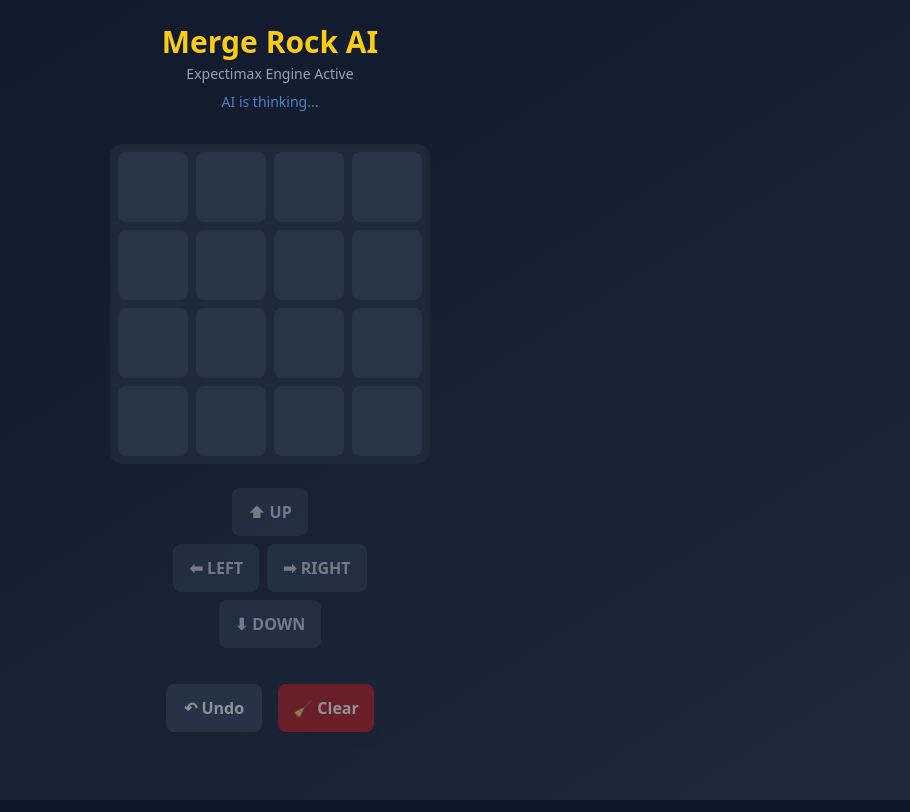
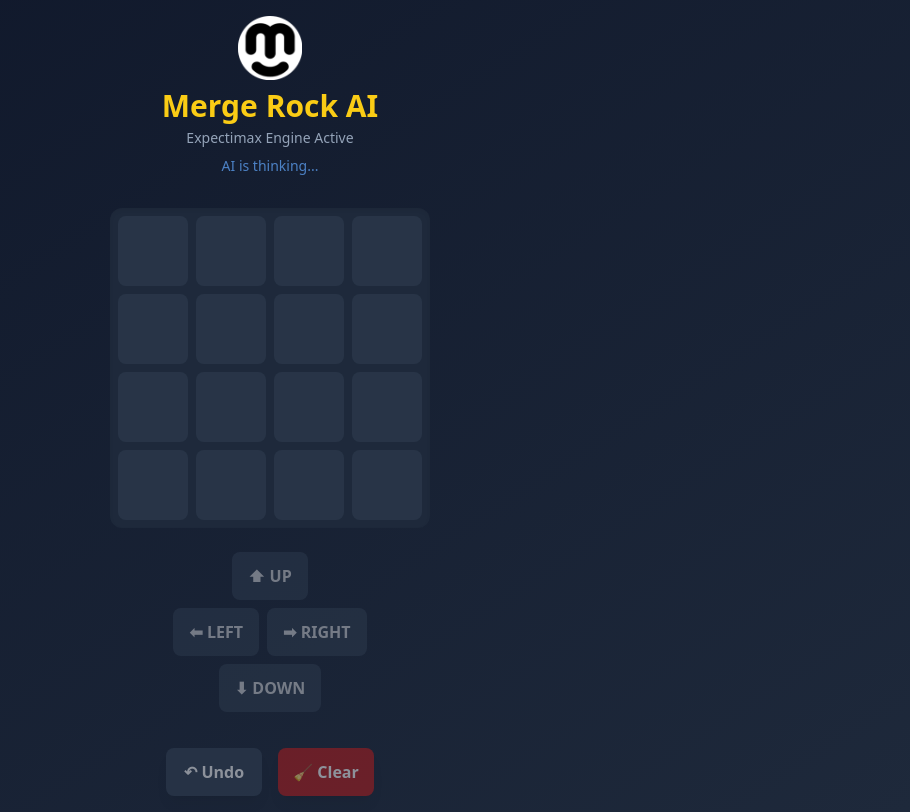
Before and after one commit to m-ragab-elsheikh/Merge-Rock-AI, a Next.js app: page / in a window 1280 px wide. Shown: the whole page, without its empty margins (370-1280 px from the left). Built offline with nearby package versions, Linux system fonts and the light colour scheme.

Commit message:
Fix game over controls and UI improvements

```diff
--- a/app/page.tsx
+++ b/app/page.tsx
@@ -93,6 +93,7 @@ export default function HomePage() {
   return (
     <main className="min-h-screen bg-gradient-to-br from-slate-900 to-slate-800 text-white p-4 flex flex-col items-center gap-6">
       <div className="text-center mb-2">
+        <img src="/img/logo.jpg" alt="Merge Rock AI Logo" className="w-16 h-16 mx-auto mb-2" />
         <h1 className="text-3xl font-bold text-yellow-400 mt-2">Merge Rock AI</h1>
         <p className="text-sm text-slate-400 mt-1">Expectimax Engine Active</p>
         {isThinking && <p className="text-sm text-blue-400 mt-2 animate-pulse">AI is thinking...</p>}
```
Also changed, not shown: public/img/animals/11.png, public/img/logo.jpg (renamed from public/img/Mahmoud_Image.jpg).
